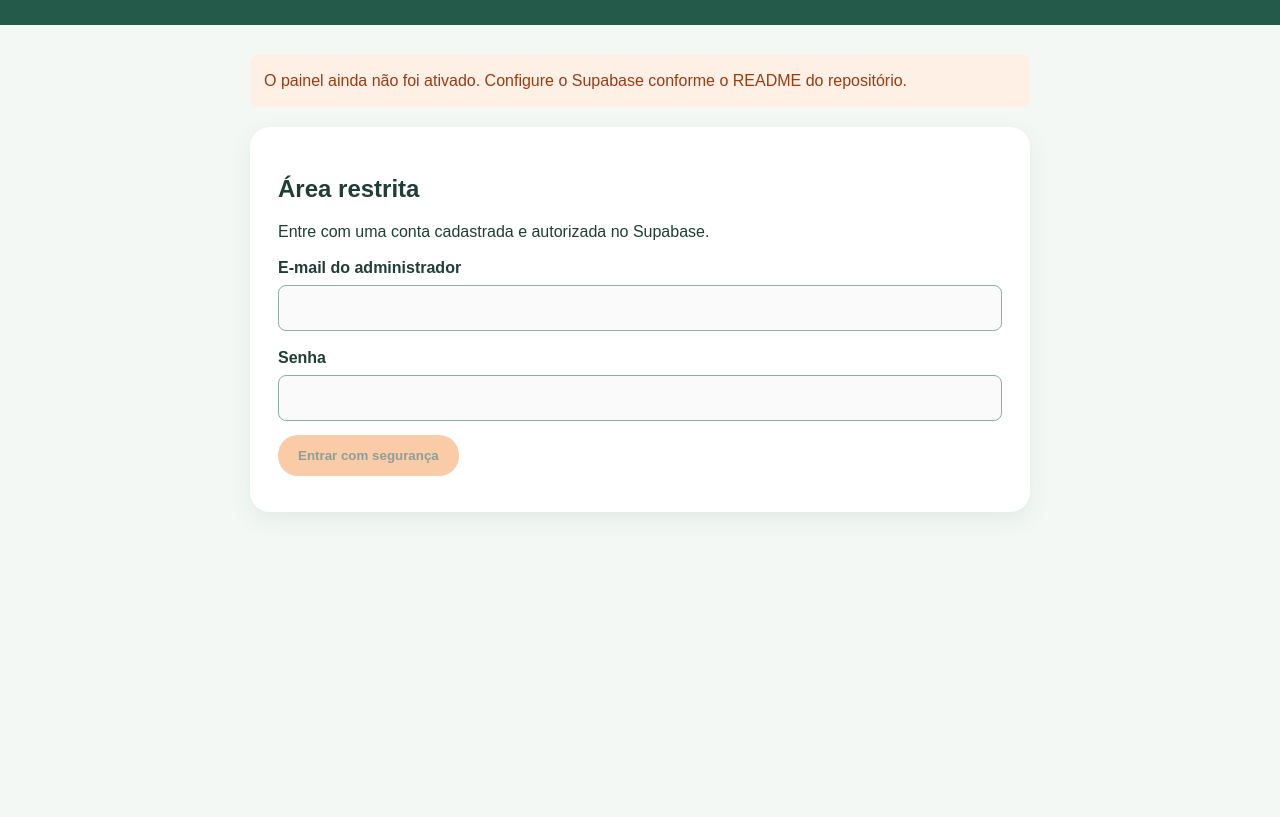
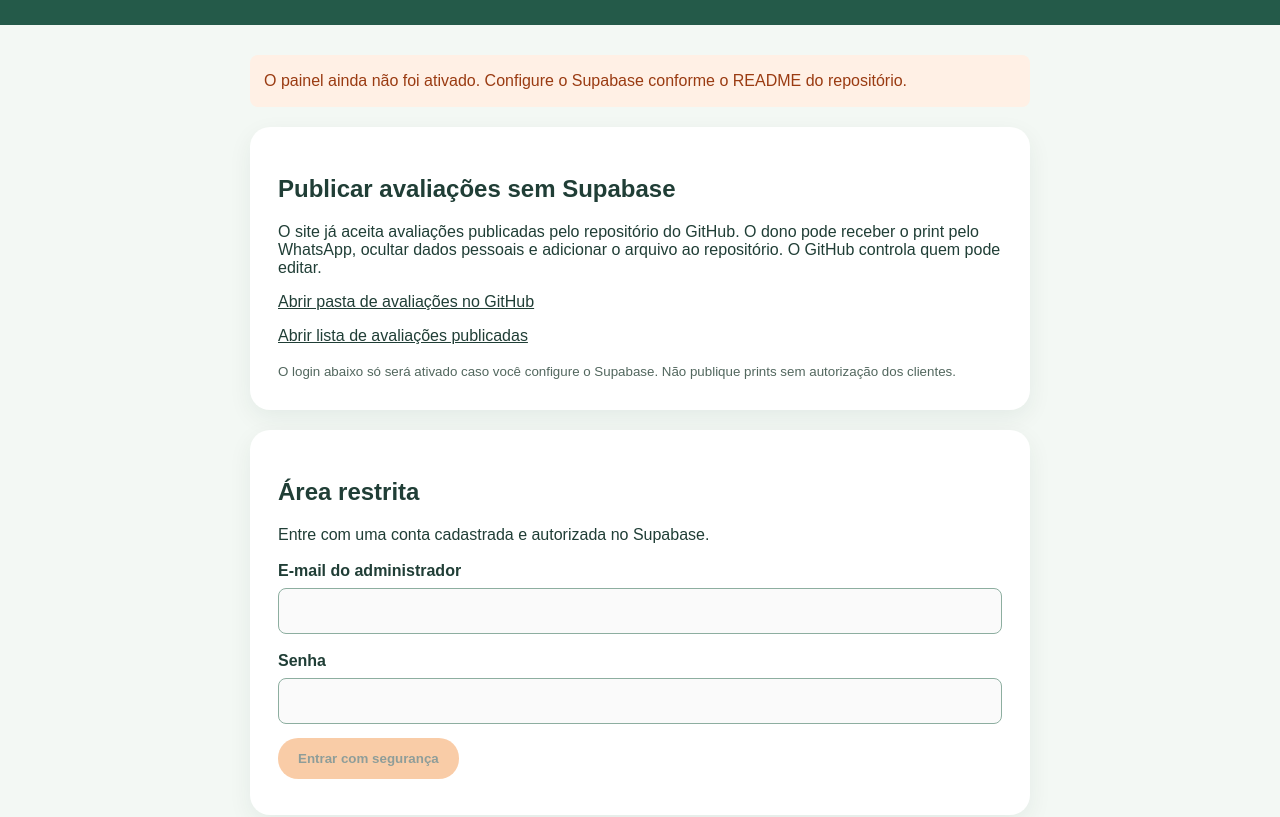
Before and after one commit to jeanviana01/PetShop-Site, a plain HTML site: page admin.html in a window 1280 px wide. Shown: the part 121-938 px from the top of the page. Before the commit the page ends 800 px from the top, so only its background shows below. Drawn offline with Linux system fonts and the light colour scheme.

Commit message:
Explica gerenciamento de avaliações pelo GitHub

```diff
--- a/admin.html
+++ b/admin.html
@@ -28,6 +28,13 @@
   <header><a href="index.html">← Voltar ao site</a><h1>4 Patas · Avaliações</h1></header>
   <main>
     <p id="status" role="status" aria-live="polite">Aguardando acesso…</p>
+    <section id="githubMode">
+      <h2>Publicar avaliações sem Supabase</h2>
+      <p>O site já aceita avaliações publicadas pelo repositório do GitHub. O dono pode receber o print pelo WhatsApp, ocultar dados pessoais e adicionar o arquivo ao repositório. O GitHub controla quem pode editar.</p>
+      <p><a href="https://github.com/jeanviana01/PetShop-Site/tree/main/assets/feedbacks" target="_blank" rel="noopener noreferrer">Abrir pasta de avaliações no GitHub</a></p>
+      <p><a href="https://github.com/jeanviana01/PetShop-Site/blob/main/assets/feedbacks.json" target="_blank" rel="noopener noreferrer">Abrir lista de avaliações publicadas</a></p>
+      <small>O login abaixo só será ativado caso você configure o Supabase. Não publique prints sem autorização dos clientes.</small>
+    </section>
     <section id="loginPanel">
       <h2>Área restrita</h2>
       <p>Entre com uma conta cadastrada e autorizada no Supabase.</p>
```
